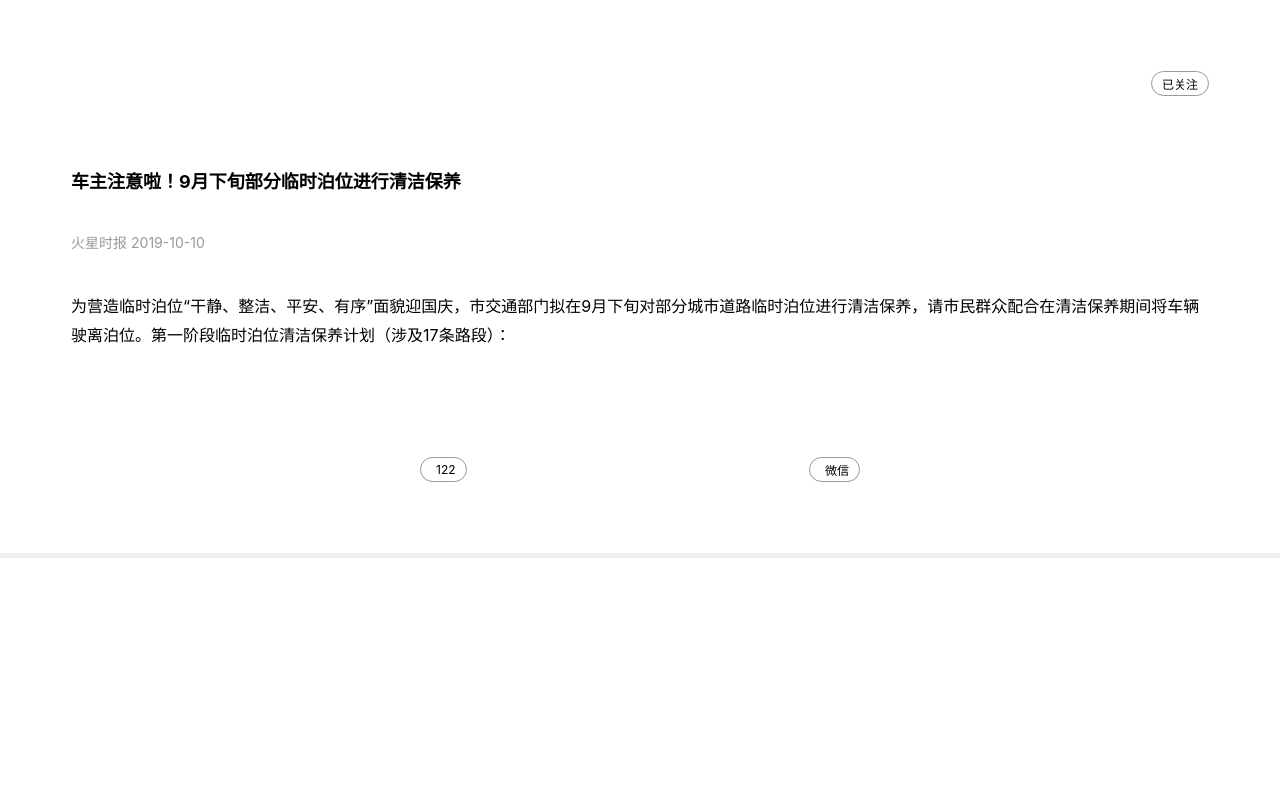
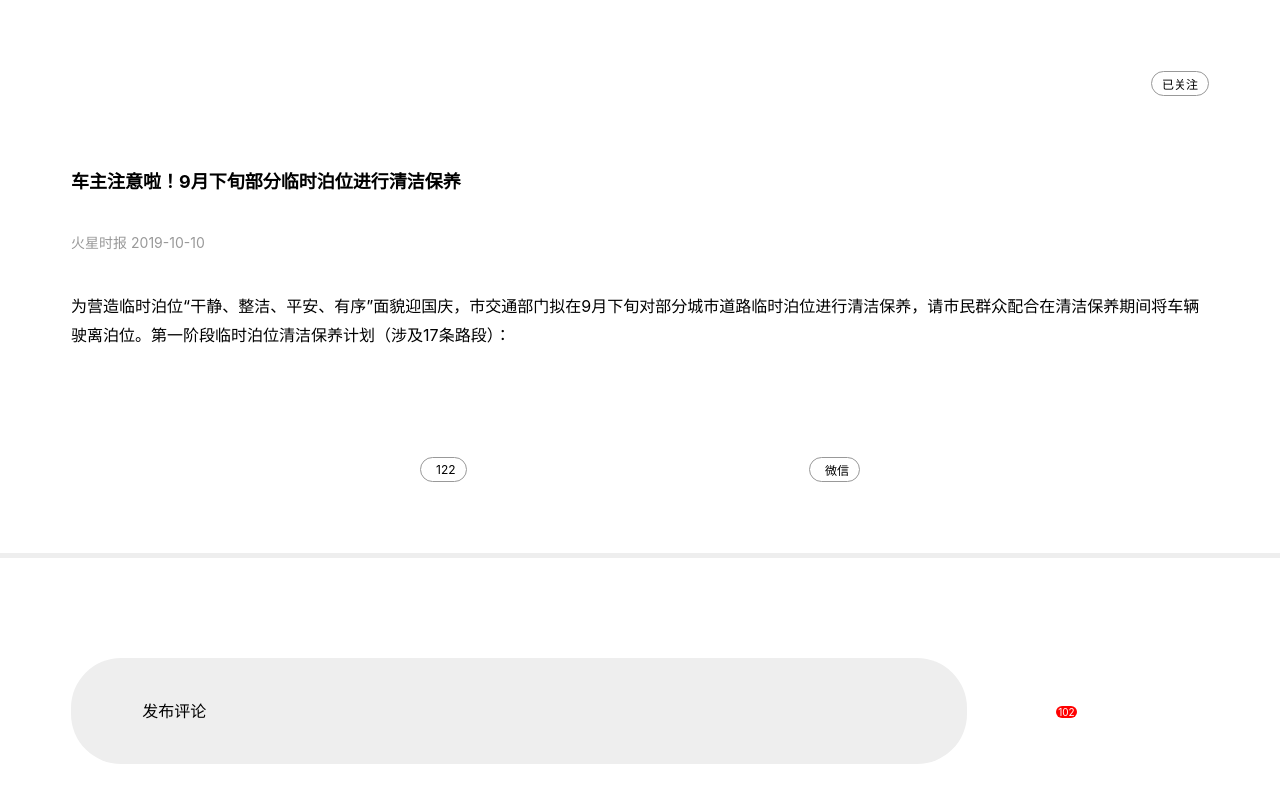
Before and after one commit to itcast-hsian/news-43, a Vue app: page /post/1 in a window 1280 px wide. Built offline with nearby package versions, Linux system fonts and the light colour scheme; a small style sheet from the web is missing.

Commit message:
文章详情页的布局和样式

```diff
--- a/src/views/Post.vue
+++ b/src/views/Post.vue
@@ -27,6 +27,24 @@
                     <span class="iconfont iconweixin"></span>
                     <i>微信</i>
                 </div>
+            </div>
+        </div>
+
+        <!-- 固定在底部的底部栏 -->
+        <div class="footer">
+            <!-- 点击跳转到评论页 -->
+            <div class="comment-input">发布评论</div>
+            <div class="icons">
+                <span class="iconfont iconpinglun-"></span>
+                <i>102</i>
+            </div>
+            <!-- 如果当前是收藏的状态显示一个红色的按钮 -->
+            <div class="icons">
+                <span class="iconfont iconshoucang active"></span>
+            </div>
+            <!-- 这个按钮是一个装饰用的，微信分享需要企业的资质 -->
+            <div class="icons">
+                <span class="iconfont iconfenxiang"></span>
             </div>
         </div>
     </div>
@@ -103,4 +121,47 @@ export default {};
         }
     }
 }
+
+.footer{
+    position: fixed;
+    width: 100%;
+    bottom:0;
+    left:0;
+    background: #fff;
+    padding: 10/360*100vw 20/360*100vw;
+    display: flex;
+    justify-content: space-between;
+    align-items: center;
+    box-sizing: border-box;
+
+    .comment-input{
+        flex: 1;
+        margin-right: 20/360*100vw;
+        height: 30/360*100vw;
+        padding: 0 20/360*100vw;
+        line-height: 30/360*100vw;
+        border-radius: 50px;
+        background: #eee;
+    }
+
+    .icons{
+        position: relative;
+        margin: 0 8/360*100vw;
+        .iconfont{
+            font-size: 23px;
+        }
+        i{
+            position: absolute;
+            right: -10px;
+            top:-5px;
+            display: block;
+            padding: 1px 2px;
+            background: red;
+            color: #fff;
+            font-size: 10px;
+            line-height: 1;
+            border-radius: 50px;
+        }
+    }
+}
 </style>
```
